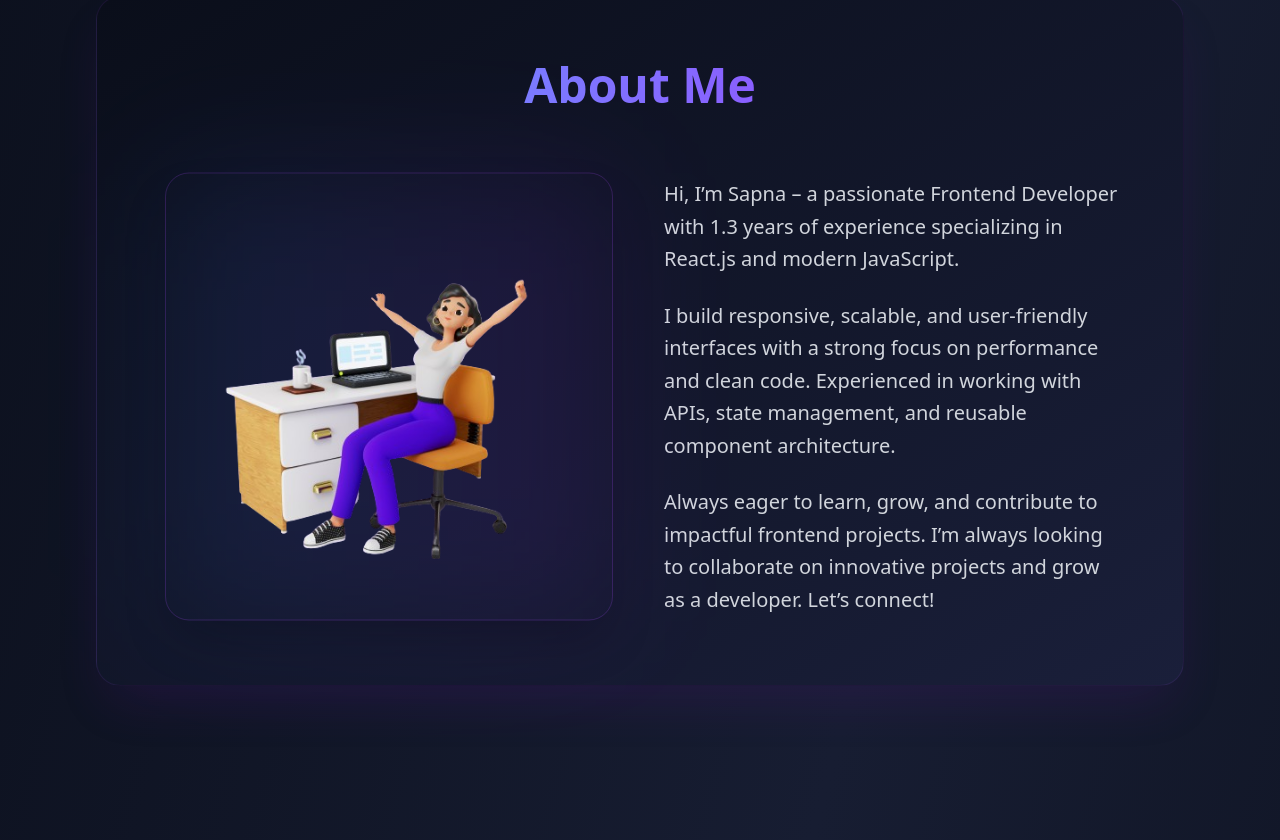
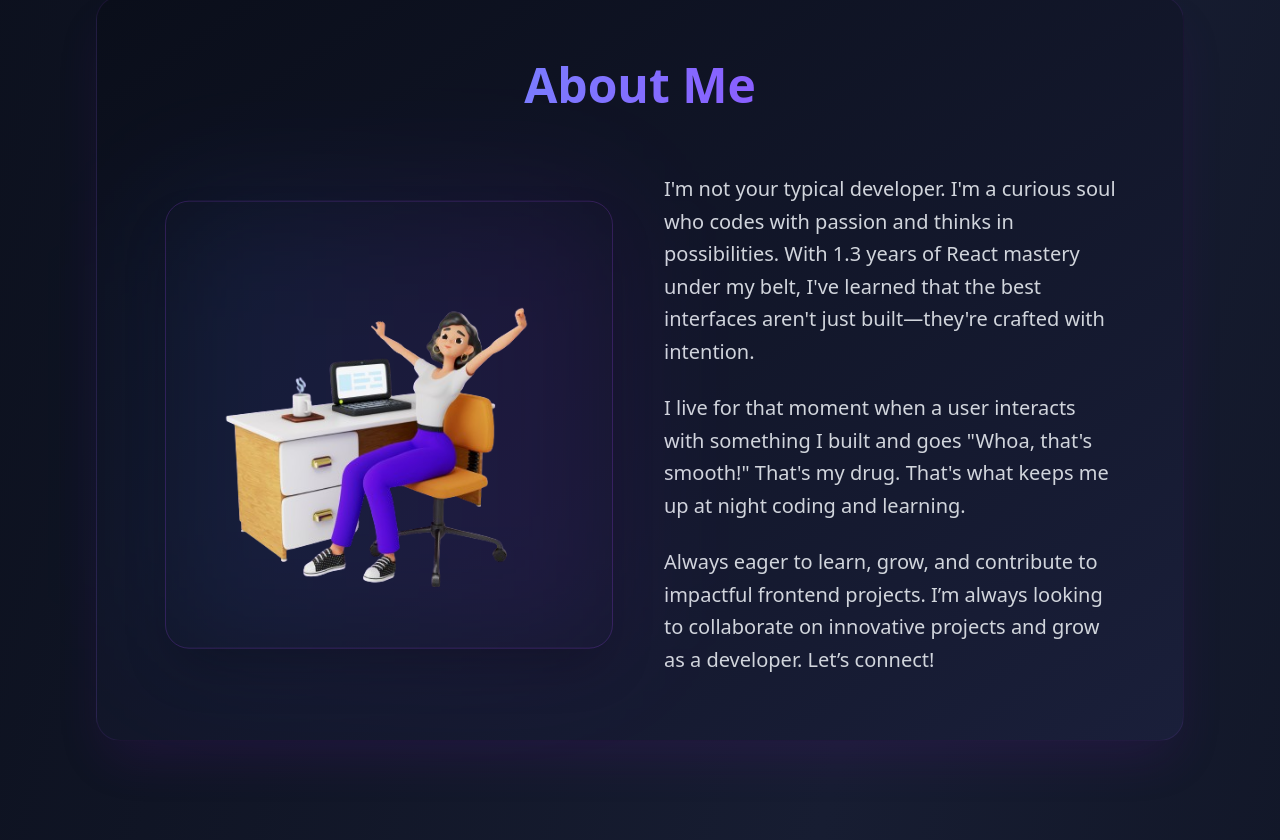
Before and after one commit to sapnakushwah011/Sapna-Kushwah-Portfolio, a React (Vite) app: page / in a window 1280 px wide. Shown: the part 900-1740 px from the top of the page. Built offline with nearby package versions, Linux system fonts and the light colour scheme.

Commit message:
added a project portfolio

```diff
--- a/src/Components/About/About.jsx
+++ b/src/Components/About/About.jsx
@@ -47,10 +47,12 @@ const About = () => {
             className="space-y-6"
           >
             <p className="text-lg md:text-xl text-gray-300 leading-relaxed">
-              Hi, I’m Sapna – a passionate Frontend Developer with 1.3 years of experience specializing in React.js and modern JavaScript.
+              I'm not your typical developer. I'm a curious soul who codes with passion and thinks in possibilities.
+              With 1.3 years of React mastery under my belt, I've learned that the best interfaces aren't just built—they're crafted with intention.
             </p>
             <p className="text-lg md:text-xl text-gray-300 leading-relaxed">
-              I build responsive, scalable, and user-friendly interfaces with a strong focus on performance and clean code. Experienced in working with APIs, state management, and reusable component architecture.
+              I live for that moment when a user interacts with something I built and goes "Whoa, that's smooth!"
+              That's my drug. That's what keeps me up at night coding and learning.
             </p>
             <p className="text-lg md:text-xl text-gray-300 leading-relaxed">
               Always eager to learn, grow, and contribute to impactful frontend projects. I’m always looking to collaborate on innovative projects and grow as a developer. Let’s connect!
--- a/src/Components/Projects/Projects.jsx
+++ b/src/Components/Projects/Projects.jsx
@@ -15,14 +15,15 @@ const Projects = () => {
           githubLink="https://github.com/sapnakushwah011/Resume-builder"
         />
         <ProjectCard
+          title="Personal Portfolio"
+          main="A responsive personal portfolio website built using React and Tailwind CSS to showcase projects, skills, and experience with a clean and modern UI."
+          demoLink="https://sapna-kushwah-portfolio.vercel.app"
+          githubLink="https://github.com/sapnakushwah011/Sapna-Kushwah-Portfolio"
+        />
+
+        <ProjectCard
           title="Blogging Website"
           main="A full-stack blogging platform built with Next.js, featuring real-time collaboration and markdown support."
-          demoLink=""
-          githubLink=""
-        />
-        <ProjectCard
-          title="Netflix Clone"
-          main="Netflix-style streaming service with personalized recommendations and seamless playback experience."
           demoLink=""
           githubLink=""
         />
```
